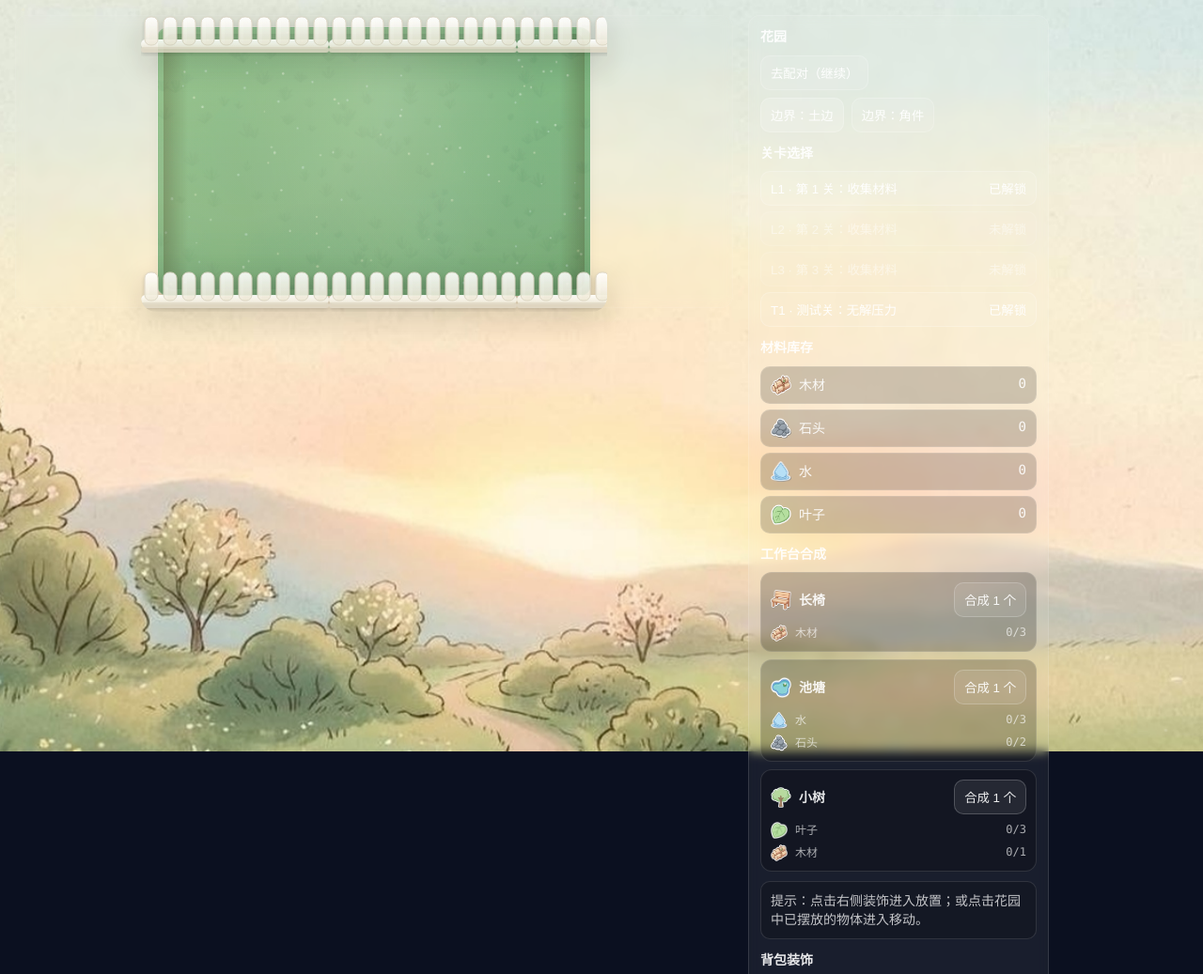
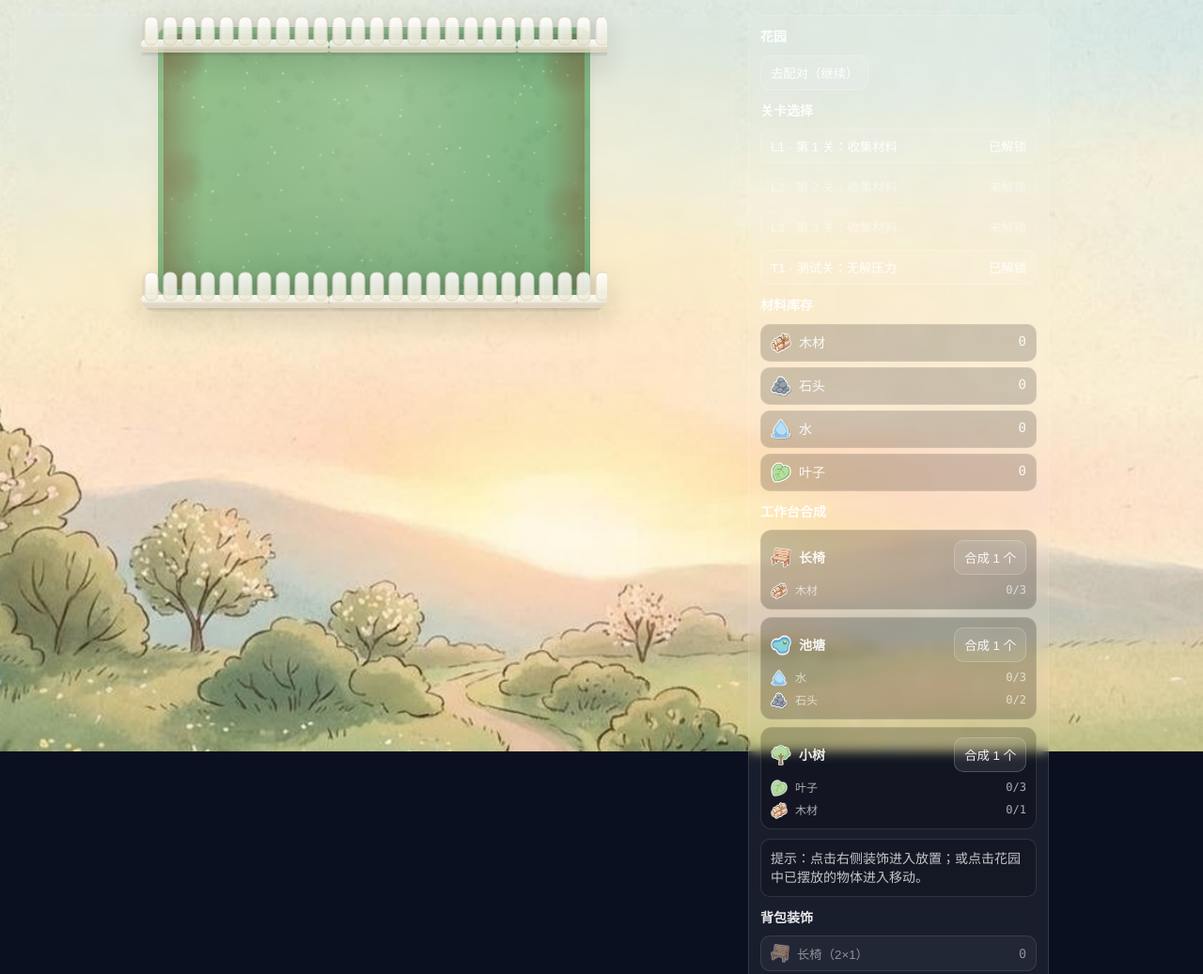
Before and after one commit to zhuoweishun/plant-lianliankan, a website built with Vite: page index.html in a window 1280 px wide. Shown: the top 1037 px of the page at 94% size. Built offline with nearby package versions, Linux system fonts and the light colour scheme.

Commit message:
refactor(ui): keep only dirt border and make it clearer

```diff
--- a/src/styles.css
+++ b/src/styles.css
@@ -261,33 +261,46 @@ code {
   pointer-events: none;
   border-radius: 10px;
   background:
-    linear-gradient(90deg, rgba(120, 86, 56, 0.28), transparent 26px) left,
-    linear-gradient(270deg, rgba(120, 86, 56, 0.28), transparent 26px) right,
-    linear-gradient(180deg, rgba(0, 0, 0, 0.08), transparent 18px) top,
-    linear-gradient(0deg, rgba(0, 0, 0, 0.06), transparent 18px) bottom;
+    /* 左侧土边（带一点不规则“草皮切边”斑驳） */
+    linear-gradient(90deg, rgba(120, 86, 56, 0.46), rgba(120, 86, 56, 0.18) 24px, transparent 44px),
+    radial-gradient(circle at 18px 22px, rgba(120, 86, 56, 0.22) 0 14px, transparent 32px),
+    radial-gradient(circle at 18px 86px, rgba(120, 86, 56, 0.18) 0 12px, transparent 30px),
+    radial-gradient(circle at 18px 150px, rgba(120, 86, 56, 0.20) 0 13px, transparent 32px),
+    /* 右侧土边 */
+    linear-gradient(270deg, rgba(120, 86, 56, 0.46), rgba(120, 86, 56, 0.18) 24px, transparent 44px),
+    radial-gradient(circle at calc(100% - 18px) 38px, rgba(120, 86, 56, 0.22) 0 14px, transparent 32px),
+    radial-gradient(circle at calc(100% - 18px) 112px, rgba(120, 86, 56, 0.18) 0 12px, transparent 30px),
+    radial-gradient(circle at calc(100% - 18px) 176px, rgba(120, 86, 56, 0.20) 0 13px, transparent 32px),
+    /* 上下轻微内阴影（让地块“嵌入草地”） */
+    linear-gradient(180deg, rgba(0, 0, 0, 0.10), transparent 18px),
+    linear-gradient(0deg, rgba(0, 0, 0, 0.08), transparent 18px);
   background-repeat: no-repeat;
-  background-size: 26px 100%, 26px 100%, 100% 18px, 100% 18px;
-  opacity: 0.95;
-  mix-blend-mode: multiply;
+  background-size:
+    44px 100%,
+    44px 220px,
+    44px 220px,
+    44px 220px,
+    44px 100%,
+    44px 220px,
+    44px 220px,
+    44px 220px,
+    100% 18px,
+    100% 18px;
+  background-position:
+    left center,
+    left 0,
+    left 64px,
+    left 128px,
+    right center,
+    right 0,
+    right 74px,
+    right 148px,
+    top,
+    bottom;
+  opacity: 0.86;
+  filter: blur(0.2px);
 }
 
-/* B) 角件（更“游戏 UI”）：四角有角件 + 内沿阴影，左右不画长边 */
-.garden-grid.border-corners::before {
-  content: "";
-  position: absolute;
-  inset: 0;
-  pointer-events: none;
-  border-radius: 12px;
-  background:
-    radial-gradient(circle at 8% 10%, rgba(255, 255, 255, 0.70) 0 18px, rgba(0, 0, 0, 0.10) 20px, transparent 40px),
-    radial-gradient(circle at 92% 10%, rgba(255, 255, 255, 0.70) 0 18px, rgba(0, 0, 0, 0.10) 20px, transparent 40px),
-    radial-gradient(circle at 8% 90%, rgba(255, 255, 255, 0.70) 0 18px, rgba(0, 0, 0, 0.10) 20px, transparent 40px),
-    radial-gradient(circle at 92% 90%, rgba(255, 255, 255, 0.70) 0 18px, rgba(0, 0, 0, 0.10) 20px, transparent 40px);
-  box-shadow:
-    inset rgba(0, 0, 0, 0.16) 0 0 0 1px,
-    inset rgba(0, 0, 0, 0.12) 0 -10px 18px -16px;
-  opacity: 0.70;
-}
 
 .scene--garden .board-pane {
   /* 让花园更“在场景里”，弱化外层 UI 卡片感 */
--- a/src/ui/scenes/GardenScene.ts
+++ b/src/ui/scenes/GardenScene.ts
@@ -26,7 +26,6 @@ export class GardenScene {
   private materialsEl: HTMLDivElement | null = null;
   private craftingEl: HTMLDivElement | null = null;
   private modeEl: HTMLDivElement | null = null;
-  private borderStyle: "dirt" | "corners" = "dirt";
   private readonly options: GardenSceneOptions;
 
   // Placing from inventory
@@ -50,7 +49,6 @@ export class GardenScene {
 
   mount(root: HTMLElement): void {
     this.root = root;
-    this.borderStyle = readBorderStyle();
     this.root.innerHTML = `
       <div class="scene scene--garden">
         <div class="scene-bg" aria-hidden="true">
@@ -65,10 +63,6 @@ export class GardenScene {
             <h2>花园</h2>
             <div class="hud-actions">
               <button type="button" class="btn" data-action="to-match">去配对（继续）</button>
-              <div style="margin-top: 8px; display:flex; gap:8px; flex-wrap:wrap;">
-                <button type="button" class="btn" data-action="border-dirt">边界：土边</button>
-                <button type="button" class="btn" data-action="border-corners">边界：角件</button>
-              </div>
             </div>
             <h2 style="margin-top: 12px;">关卡选择</h2>
             <div class="level-list" aria-label="level list"></div>
@@ -164,12 +158,6 @@ export class GardenScene {
     const action = target?.getAttribute("data-action");
     if (action === "to-match") {
       this.options.onGoMatch?.("L1");
-      return;
-    }
-    if (action === "border-dirt" || action === "border-corners") {
-      this.borderStyle = action === "border-dirt" ? "dirt" : "corners";
-      writeBorderStyle(this.borderStyle);
-      this.renderGrid();
       return;
     }
     if (action === "return-to-bag") {
@@ -420,14 +408,8 @@ export class GardenScene {
     this.gridEl.style.gap = showGrid ? `${gapPx}px` : "0px";
     this.gridEl.style.padding = "10px";
 
-    // 边界风格（更像游戏的处理：不是“贴条”，而是地表语义：土边/角件）
-    this.gridEl.classList.toggle("border-dirt", this.borderStyle === "dirt");
-    this.gridEl.classList.toggle("border-corners", this.borderStyle === "corners");
-    const btnDirt = this.root?.querySelector<HTMLButtonElement>('button[data-action="border-dirt"]');
-    const btnCorners = this.root?.querySelector<HTMLButtonElement>('button[data-action="border-corners"]');
-    if (btnDirt) btnDirt.style.background = this.borderStyle === "dirt" ? "rgba(255,255,255,0.18)" : "rgba(255,255,255,0.08)";
-    if (btnCorners)
-      btnCorners.style.background = this.borderStyle === "corners" ? "rgba(255,255,255,0.18)" : "rgba(255,255,255,0.08)";
+    // 边界风格：只保留“土边”（更像地表切边，避免 UI 花活导致更丑）
+    this.gridEl.classList.add("border-dirt");
 
     // Base cells
     for (let y = 0; y < this.garden.height; y++) {
@@ -717,24 +699,6 @@ export class GardenScene {
   }
 }
 
-function readBorderStyle(): "dirt" | "corners" {
-  try {
-    const v = localStorage.getItem("gardenBorderStyle");
-    if (v === "dirt" || v === "corners") return v;
-  } catch {
-    // ignore
-  }
-  return "dirt";
-}
-
-function writeBorderStyle(v: "dirt" | "corners"): void {
-  try {
-    localStorage.setItem("gardenBorderStyle", v);
-  } catch {
-    // ignore
-  }
-}
-
 function renderDecorationButton(def: DecorationDef, count: number, selected: boolean, disabled: boolean): HTMLElement {
   const btn = document.createElement("button");
   btn.type = "button";
```
